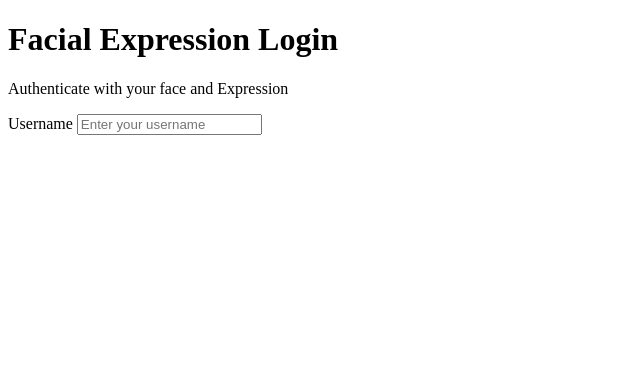
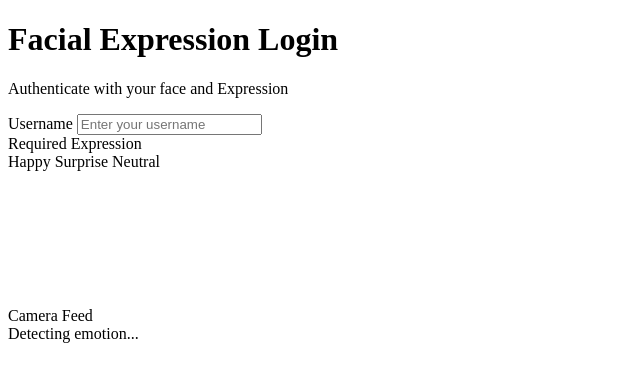
Before and after one commit to UtsavBajracharya/Facial-Expression-Authentication, a Flask app: page / in a window 1280 px wide. Shown: the top 382 px of the page, without its empty margins (0-640 px from the left). Run offline with Flask 3, Linux system fonts and the light colour scheme.

Commit message:
add form in index

```diff
--- a/templates/index.html
+++ b/templates/index.html
@@ -10,12 +10,28 @@
         <h1>Facial Expression Login</h1>
         <p class="subtiltle">Authenticate with your face and Expression</p>
 
-    <div id="message" class="message hidden"></div>
+        <div id="message" class="message hidden"></div>
 
-    <div class="form-group">
-        <label for="username">Username</label>
-        <input type="text" id="username" placeholder="Enter your username" required>
-    </div>
+        <div class="form-group">
+            <label for="username">Username</label>
+            <input type="text" id="username" placeholder="Enter your username" required>
+        </div>
+
+        <div class="form-group">
+            <label>Required Expression</label>
+            <div id="emotionBadges">
+                <span class="emotion-badge active" data-emotion="happy"> Happy</span>
+                <span class="emotion-badge" data-emotion="surprise"> Surprise</span>
+                <span class="emotion-badge" data-emotion="neutral"> Neutral</span>
+            </div>
+        </div>
+
+        <div class="form-group">
+            <label>Camera Feed</label>
+            <video id="video" autoplay playsinline></video>
+            <div id="currentEmotion">Detecting emotion...</div>
+        </div>
+
 
     </div>
 
```
